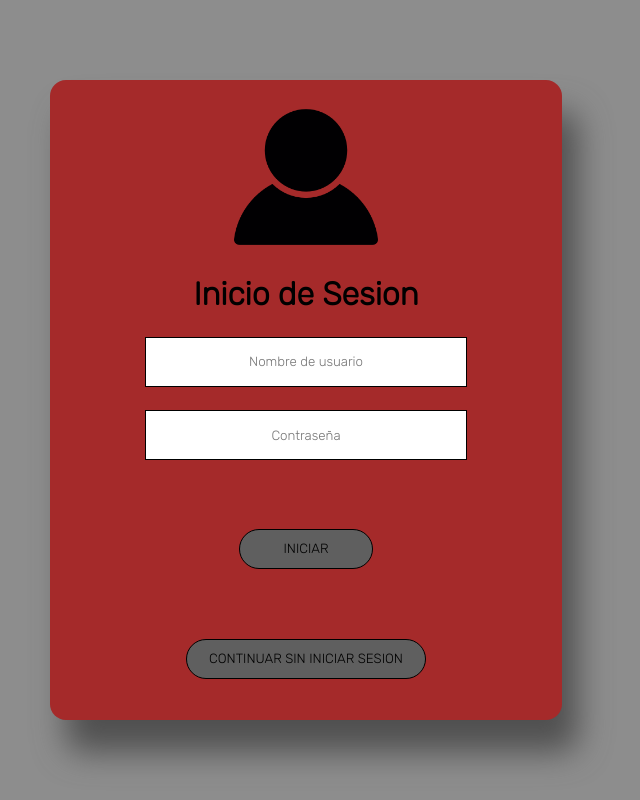
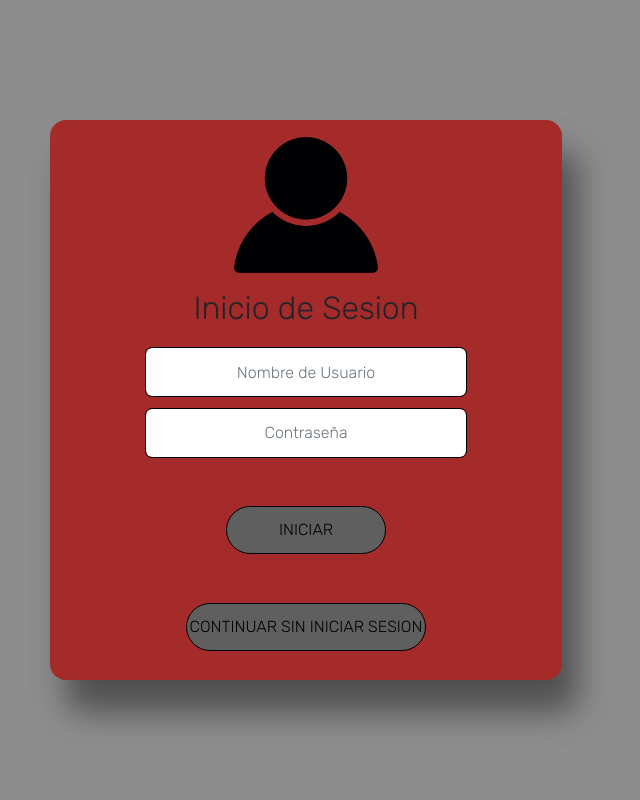
Before and after one commit to kevinalg8/StreetWiseGitness, a plain HTML site: page Login/Index.html in a window 1280 px wide. Shown: the whole page, without its empty margins (334-974 px from the left). Drawn offline with nearby package versions, Linux system fonts and the light colour scheme.

Commit message:
LoginBoost

```diff
--- a/Login/CSS/Style.css
+++ b/Login/CSS/Style.css
@@ -20,9 +20,10 @@
   align-items: center;
   text-align: center;
   width: 40%;
-  height: 80%;
+  height: 70%;
   border-radius: 1rem;
   box-shadow: 1rem 2rem 2rem rgb(80, 80, 80);
+  gap:
 }
 .Hija img{
   width: 9rem;
--- a/Login/Index.html
+++ b/Login/Index.html
@@ -1,34 +1,55 @@
 <!DOCTYPE html>
 <html lang="en">
   <head>
-  <meta charset="UTF-8">
-  <meta http-equiv="X-UA-Compatible" content="IE=edge">
-  <meta name="viewport" content="width=device-width, initial-scale=1.0">
-  <link rel="preconnect" href="https://fonts.googleapis.com">
-  <link rel="preconnect" href="https://fonts.gstatic.com" crossorigin>
-  <link href="https://fonts.googleapis.com/css2?family=Rubik:wght@300&display=swap" rel="stylesheet">
-  <link rel="preconnect" href="https://fonts.googleapis.com">
-  <link rel="preconnect" href="https://fonts.gstatic.com" crossorigin>
-  <link href="https://fonts.googleapis.com/css2?family=Source+Code+Pro:ital,wght@1,200&display=swap" rel="stylesheet">
-  <link rel="stylesheet" href="CSS/Style.css">
+    <meta charset="UTF-8" />
+    <meta http-equiv="X-UA-Compatible" content="IE=edge" />
+    <meta name="viewport" content="width=device-width, initial-scale=1.0" />
+    <link rel="preconnect" href="https://fonts.googleapis.com" />
+    <link rel="preconnect" href="https://fonts.gstatic.com" crossorigin />
+    <link
+      href="https://fonts.googleapis.com/css2?family=Rubik:wght@300&display=swap"
+      rel="stylesheet"
+    />
+    <link rel="preconnect" href="https://fonts.googleapis.com" />
+    <link rel="preconnect" href="https://fonts.gstatic.com" crossorigin />
+    <link
+      href="https://fonts.googleapis.com/css2?family=Source+Code+Pro:ital,wght@1,200&display=swap"
+      rel="stylesheet"
+    />
+    <!-- CSS only -->
+    <link
+      href="https://cdn.jsdelivr.net/npm/bootstrap@5.2.2/dist/css/bootstrap.min.css"
+      rel="stylesheet"
+      integrity="sha384-Zenh87qX5JnK2Jl0vWa8Ck2rdkQ2Bzep5IDxbcnCeuOxjzrPF/et3URy9Bv1WTRi"
+      crossorigin="anonymous"
+    />
+
+    <link rel="stylesheet" href="CSS/Style.css" />
     <title>Login</title>
   </head>
   <body>
     <div class="Padre">
       <section class="Hija">
-      <img src="IMG/1.png">
+        <img src="IMG/1.png" />
         <h1>Inicio de Sesion</h1>
-      <input id="Nombre" type="email" placeholder="Nombre de usuario" maxlength="27" checked>
-      <input id="Pass" type="password" placeholder="Contraseña" maxlength="8" checked>
-      <br>
+        <input type="email" class="form-control" aria-label="Default" aria-describedby="inputGroup-sizing-default" placeholder="Nombre de Usuario" maxlength="27">
+        <input type="password" class="form-control" aria-label="Default" aria-describedby="inputGroup-sizing-default" placeholder="Contraseña" maxlength="8">
+        <br />
         <button id="Usuario">INICIAR</button>
-      <br>
+        <br />
         <button id="Persona">CONTINUAR SIN INICIAR SESION</button>
       </section>
     </div>
 
 
 
+    <!-- JavaScript Bundle with Popper -->
+    <script
+      src="https://cdn.jsdelivr.net/npm/bootstrap@5.2.2/dist/js/bootstrap.bundle.min.js"
+      integrity="sha384-OERcA2EqjJCMA+/3y+gxIOqMEjwtxJY7qPCqsdltbNJuaOe923+mo//f6V8Qbsw3"
+      crossorigin="anonymous"
+    ></script>
+
     <script src="JS/Script.js"></script>
   </body>
 </html>
```
Lines whose indentation alone changed are shown as unchanged.
